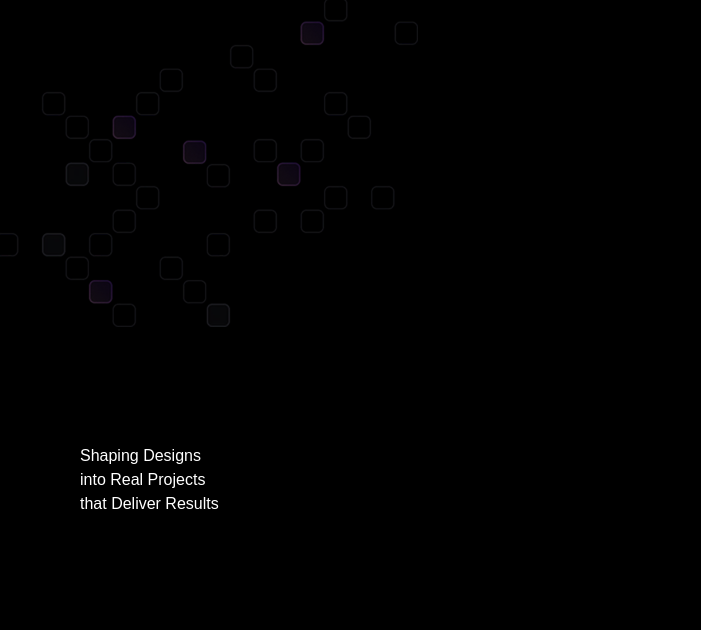
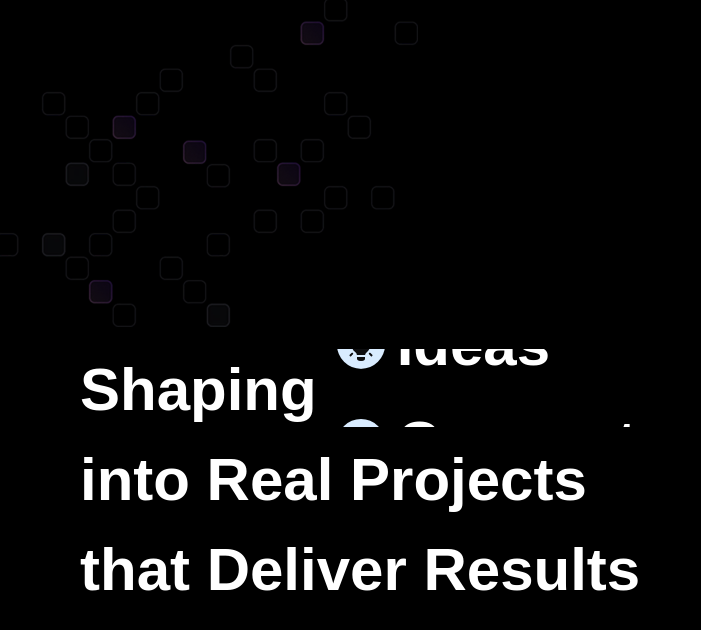
Before and after one commit to 18vikastg/my-personal-3D-portfolio, a React (Vite) app: page / in a window 1280 px wide. Shown: the top 630 px of the page, without its empty margins (0-701 px from the left). Built offline with nearby package versions, Linux system fonts and the light colour scheme; a web font is replaced by a local one.

Commit message:
second day

```diff
--- /dev/null
+++ b/src/constants/index.js
@@ -0,0 +1,4 @@
+export const words = [
+  { text: 'Ideas', imgPath: '/images/ideas.svg' },
+  { text: 'Concepts', imgPath: '/images/concepts.svg' }
+]
--- a/src/sections/Hero.jsx
+++ b/src/sections/Hero.jsx
@@ -1,24 +1,40 @@
 import React from 'react'
+import { words } from '../constants'
 
-const words= [
-  {text: 'Ideas', imgPath: '/images/ideas.svg'},
-  {text: 'Concepts', imgPath: '/images/concepts.svg'}
-]
+
 
 const Hero = () => {
   return (
     <section id='hero' className='relative overflow-hidden'>
       <div className='absolute top-0 left-0 z-10'>
-            <img src='/images/bg.png' alt='background'/>
+        <img src='/images/bg.png' alt='background' />
       </div>
 
       <div className='hero-layout'>
         {/*LEFT: HERO CONTENT*/}
-            <header className='flex flex-col justify-center md:w-full w-screen
-            md:px-20 px-5'>
-              <div className='flex-flex-col gap-7'>
-                <div className='=hero-text'>
-                  <h1>Shaping Designs</h1>
+        <header className='flex flex-col justify-center md:w-full w-screen md:px-20 px-5'>
+          <div className='flex flex-col gap-7'>
+            <div className='hero-text'>
+              <h1>
+                Shaping
+                <span className='slide'>
+                  <span className='wrapper'>
+                    {words.map((word) => (
+                      <span
+                        key={word.text}
+                        className='flex items-center md:gap-3 gap-1 pb-2'
+                      >
+                        <img
+                          src={word.imgPath}
+                          alt={word.text}
+                          className='xl:size-12 md:size-10 size-7 md:p-2 p-1 rounded-full bg-white-50'
+                        />
+                        <span>{word.text}</span>
+                      </span>
+                    ))}
+                  </span>
+                </span>
+              </h1>
               <h1>into Real Projects</h1>
               <h1>that Deliver Results</h1>
             </div>
```
Lines whose indentation alone changed are shown as unchanged.
